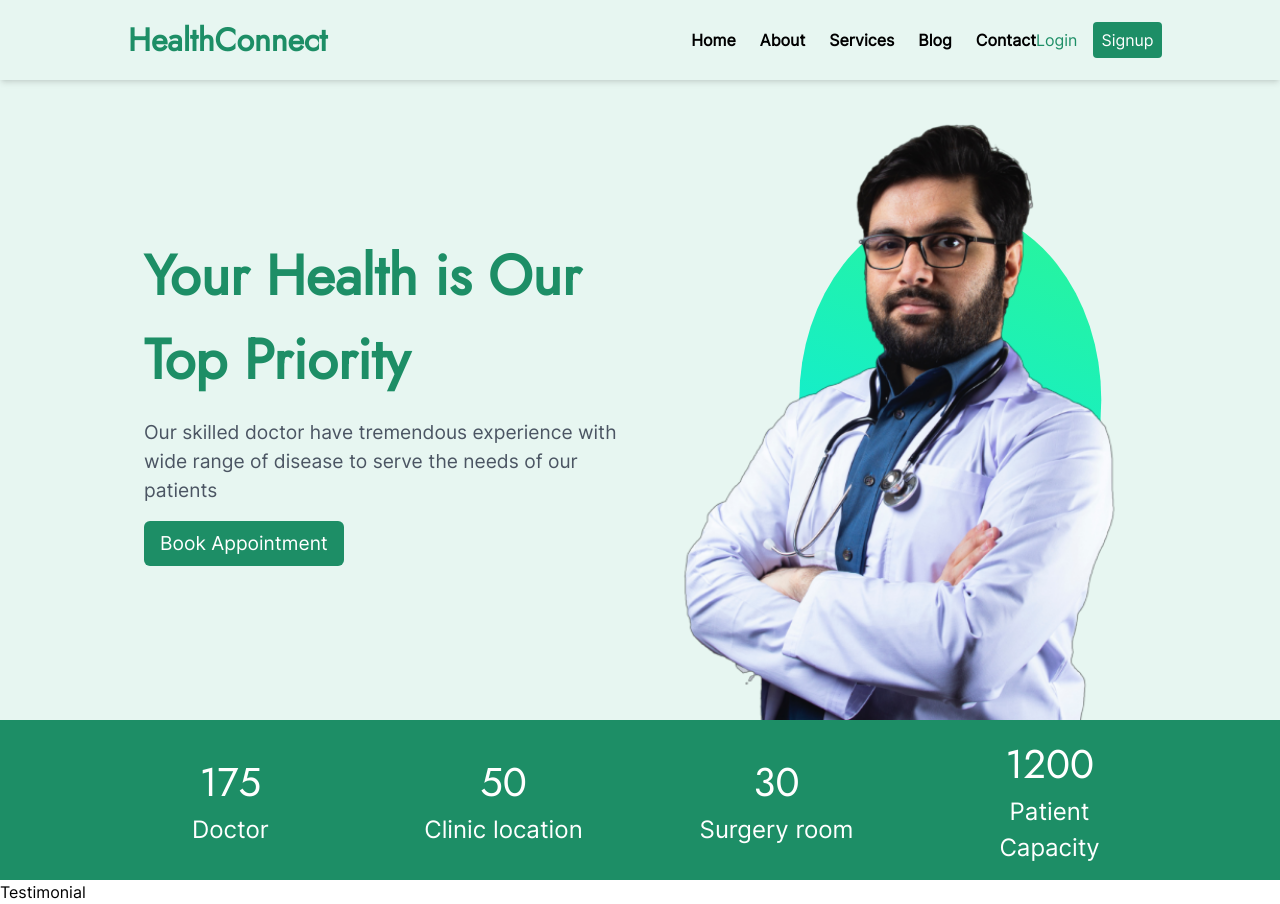
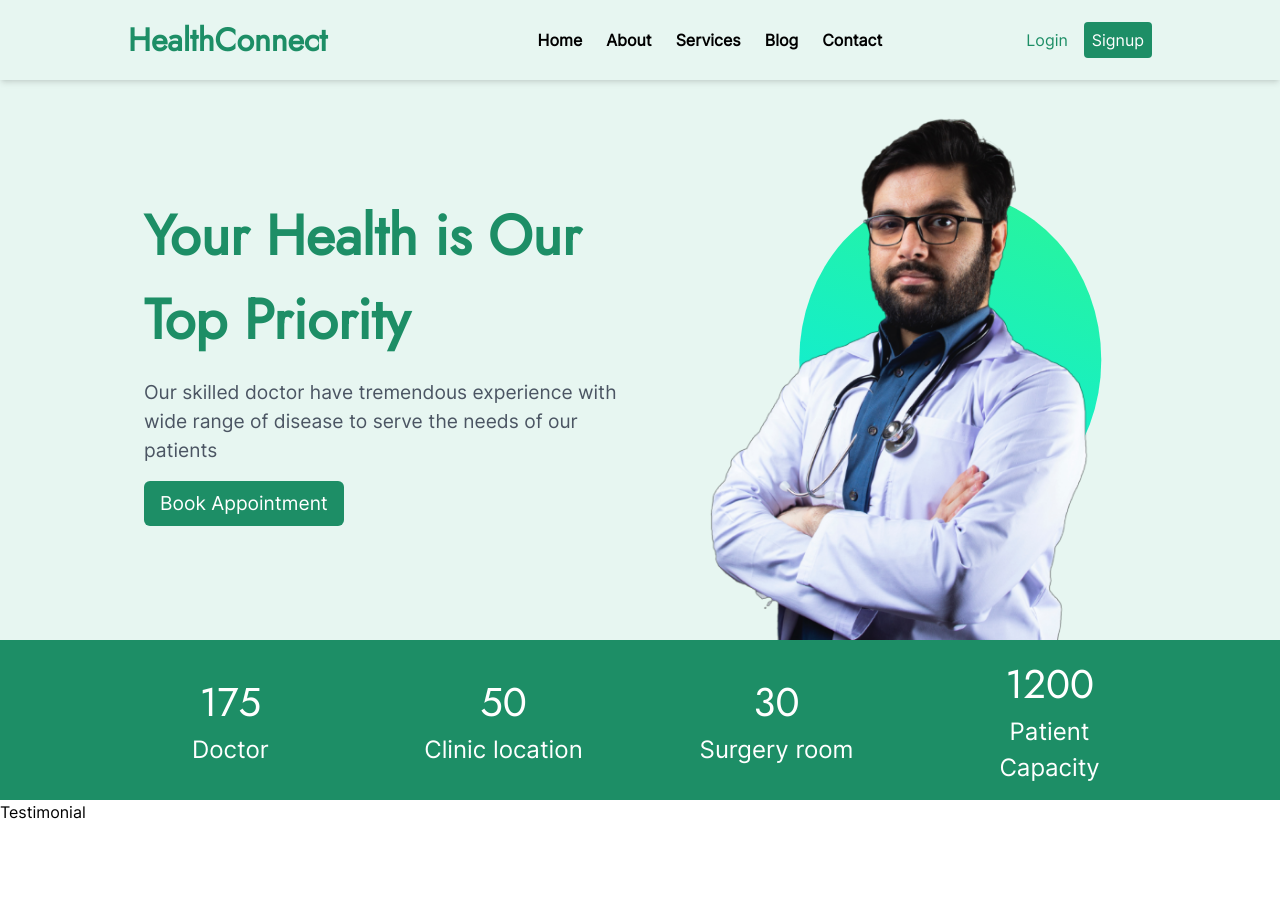
Before and after one commit to Sosaristic/health-connect, a React (Vite) app: page / in a window 1280 px wide. After the commit the page ends 824 px from the top, so only its background shows below. Built offline with nearby package versions, Linux system fonts and the light colour scheme.

Commit message:
Hero responsive

```diff
--- a/src/components/Header/MainNav.jsx
+++ b/src/components/Header/MainNav.jsx
@@ -8,7 +8,7 @@ function MainNav() {
    <nav  className={` hidden lg:flex w-full  lg:flex-col md:items-center lg:justify-center  shadow-md bg-secondary h-[10vh] ${!inView && 'fixed  top-0 left-0 z-[10]'}`}>
       <div className="w-[80%] h-full flex items-center justify-between">
         <Link className="text-[2rem] font-jost font-bold text-primary">HealthConnect</Link>
-        <div className="flex items-center justify-between w-[60%] xl:w-[45%]">
+        <div className="flex items-center justify-between w-[60%] 2xl:w-[45%]">
           <ul className="flex list-none items-center gap-6 font-semibold">
             <li>
               <Link className="hover:text-primary font-semibold">Home</Link>
--- a/src/components/Home/Hero.jsx
+++ b/src/components/Home/Hero.jsx
@@ -5,10 +5,10 @@ import { successHistory } from '../../data'
 
 export default function Hero() {
   return (
-    <div className='w-full flex flex-col items-center bg-secondary min-h-screen '>
-      <div className='w-full flex flex-col md:flex-row  md:items-center md:w-[80%] md:h-[80vh]'>
+    <div className='w-full flex flex-col items-center bg-secondary'>
+      <div className='w-full flex flex-col md:flex-row  md:items-center md:w-[80%] sm:h-[80vh] md:h-[30vh] lg:h-[35vh] xl:h-[70vh]'>
         <div className='p-4 flex flex-col gap-4 items-center'>
-         <h1 className='text-[2.5rem] font-jost font-bold text-primary md:text-[3.5rem]'>Your Health is Our Top Priority </h1>
+         <h1 className='text-[2.5rem] font-jost font-bold text-primary lg:text-[3.5rem]'>Your Health is Our Top Priority </h1>
           <div>
            <p className='text-[1.2rem] text-gray-600 font-inter'>Our skilled doctor have tremendous experience with wide range of disease to serve the needs of our patients</p>
         </div>
@@ -16,8 +16,8 @@ export default function Hero() {
           Book Appointment
         </Link>
         </div>
-        <div className='w-full h-[20rem] md:h-full relative flex items-center'>
-          <div className='w-[60%] h-[60%]  bg-circle  rounded-[50%] border-none absolute z-0  translate-x-1/2'></div>
+        <div className='w-full h-[20rem]  md:h-full relative flex items-center'>
+          <div className='min-w-[60%] min-h-[60%]  bg-circle  rounded-[50%] border-none absolute z-0  translate-x-1/2'></div>
           <img src={HeroImg} alt='' className='h-full w-full object-contain absolute z-[2]' />
         </div>
       </div>
--- a/tailwind.config.js
+++ b/tailwind.config.js
@@ -5,6 +5,11 @@ export default {
     "./src/**/*.{js,ts,jsx,tsx}",
   ],
   theme: {
+    theme: {
+      screens: {
+        'md': {'min': '770px'},
+      },
+    },
     extend: {
       colors: {
         primary: "#1d8e66",
```
